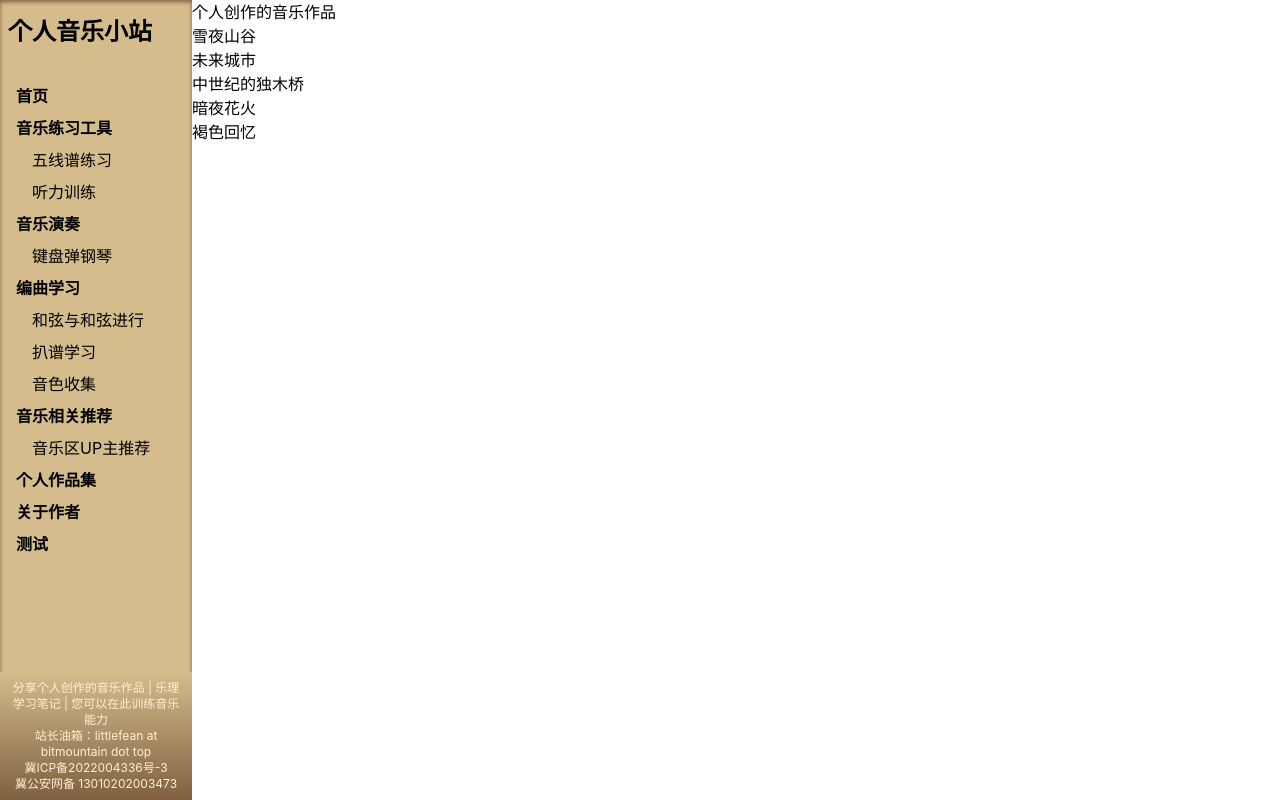
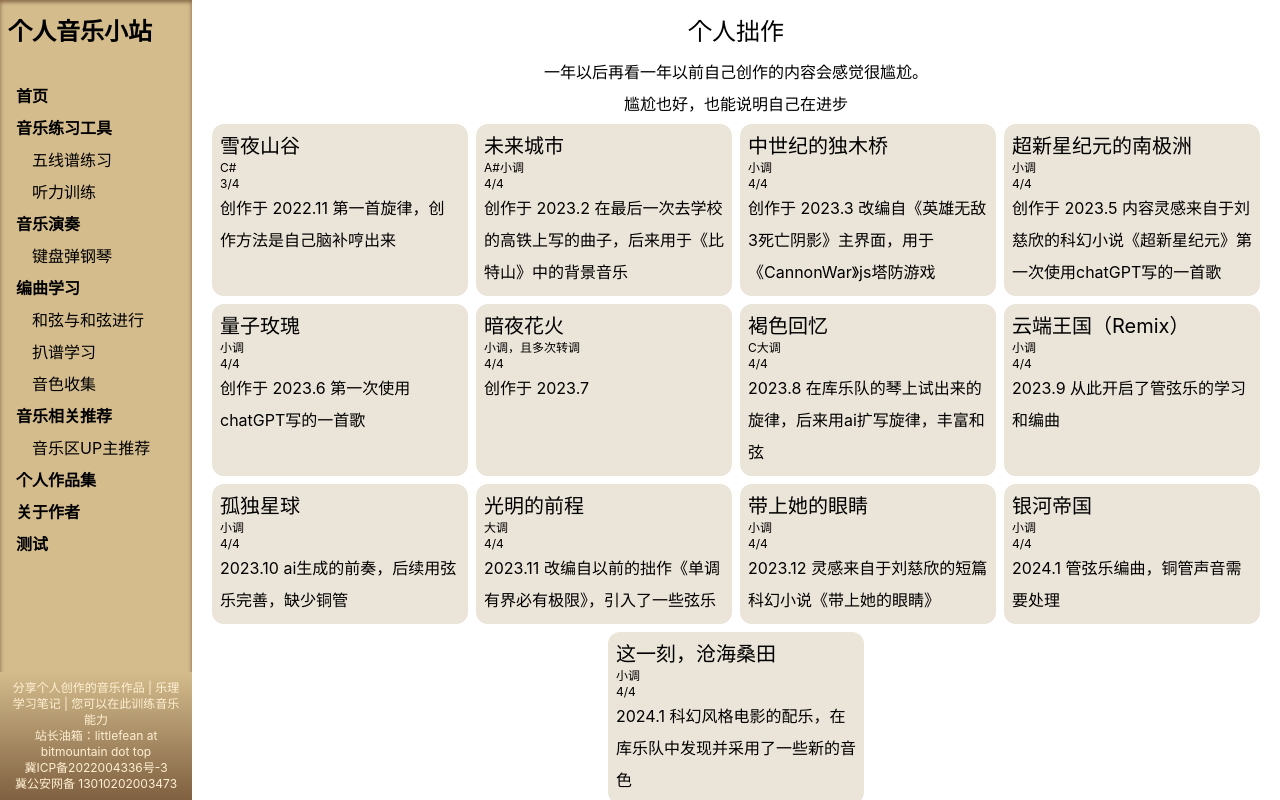
Before and after one commit to MusicPractice/MusicPractice, a Nuxt app: page /works in a window 1280 px wide. Built offline with nearby package versions, Linux system fonts and the light colour scheme.

Commit message:
增加了和弦按钮

```diff
--- a/components/common/mp-button.vue
+++ b/components/common/mp-button.vue
@@ -3,7 +3,7 @@
 </script>
 
 <template>
-  <button class="leading-loose rounded mx-1 px-2 bg-stone-300">
+  <button class="leading-loose ring rounded mx-1 px-2 bg-stone-300">
     <slot></slot>
   </button>
 </template>
--- a/package.json
+++ b/package.json
@@ -6,8 +6,7 @@
     "dev": "nuxt dev",
     "generate": "nuxt generate",
     "preview": "nuxt preview",
-    "postinstall": "nuxt prepare",
-    "test": "jest"
+    "postinstall": "nuxt prepare"
   },
   "config": {
     "nuxt": {
@@ -20,7 +19,6 @@
     "@types/howler": "^2.2.11",
     "@types/node": "^18.17.0",
     "autoprefixer": "^10.4.17",
-    "jest": "^29.7.0",
     "normalize.css": "^8.0.1",
     "nuxt": "^3.6.5",
     "postcss": "^8.4.34",
--- a/pages/author/index.vue
+++ b/pages/author/index.vue
@@ -1,6 +1,6 @@
 <template>
-  <div class="About">
-    <h1>关于作者</h1>
+  <div class="About leading-loose p-4">
+    <h1 class="text-3xl">关于作者</h1>
     <main>
       <h2>网站开设</h2>
       <p>发现使用Cubase编曲时，还要低头看手写的笔记、使用ipad的库乐队进行编曲时，ipad里的笔记软件翻来翻去会比较麻烦</p>
--- a/pages/practice-tools/listeningExercise.vue
+++ b/pages/practice-tools/listeningExercise.vue
@@ -36,7 +36,7 @@
       </tr>
       </tbody>
     </table>
-    <mp-button @click="clearHistory">清空历史</mp-button>
+    <MpButton @click="clearHistory">清空历史</MpButton>
   </div>
 </template>
 
@@ -44,7 +44,6 @@
 
 import MpButton from "~/components/common/mp-button.vue";
 import RandomFrequent from "~/services/randomFrequent";
-import {ref} from "vue";
 
 let guessValue = ref('');
 let isValid = ref(false);
--- a/pages/producer-tools/chord.vue
+++ b/pages/producer-tools/chord.vue
@@ -1,5 +1,7 @@
 <template>
   <div class="Chord">
+    <p>请先点击加载音源，然后再点播放才能试听</p>
+    <button class="ring p-2 m-2 rounded" @click="handleClickLoad">加载音源</button>
     <h1>和弦表</h1>
     <table>
       <thead>
@@ -125,8 +127,7 @@
     </template>
 
     <h1>三和弦试听</h1>
-    <p>请先点击加载音源，然后再点播放才能试听</p>
-    <button class="ring p-2 m-2 rounded" @click="handleClickLoad">加载音源</button>
+
     <!--<button class="ring p-2 m-2 rounded" @click="handleClickChord">播放</button>-->
     <div>
       <span>高亮</span>
@@ -322,11 +323,6 @@ async function handleClickLoad() {
   alert('加载完毕');
 }
 
-function handleClickChord() {
-  const C = new Chord(new Note(3, 1), ChordType.Maj, ChordExtension.None);
-  PianoPlayer.playChord(C, false);
-}
-
 /**
  * 绑定不同的点击和弦按钮
  * @param number
--- a/pages/recommend/uppers.vue
+++ b/pages/recommend/uppers.vue
@@ -20,20 +20,15 @@
         <td>{{ up.tool }}</td>
         <td>{{ up.tag }}</td>
         <td>{{ up.gender ? '♂' : '♀' }}</td>
-        <td>{{ up.link}}</td>
+        <td>{{ up.link }}</td>
       </tr>
       </tbody>
     </table>
   </div>
 </template>
 
-<script lang="ts">
-useSeoMeta({
-  title: '个人音乐作品展 | 音乐区up主推荐',
-  description: '学习乐理，分享音乐作品和音乐区up主',
-  keywords: '乐理学习, 音乐作品, 音乐区up主, 乐理笔记',
-});
-
+<script lang="ts" setup>
+import ups from "~/utils/ups";
 </script>
 
 <style scoped lang="scss">
--- a/pages/works/1/index.vue
+++ /dev/null
@@ -1,22 +0,0 @@
-<template>
-  <div>
-    <h1>雪夜山谷</h1>
-    <a target="_blank" href="https://music.163.com/#/song?id=2017456700">网易云链接</a>
-    <h2>作品说明</h2>
-    <p>这首曲子是当时想着创作一个雪山场景的小游戏背景音乐而进行的，也是个人创作的第一首旋律</p>
-    <p>创作方法是自己脑补哼出来，写的，还不会和弦之类的东西</p>
-    <p>调式C#，四三拍</p>
-  </div>
-
-
-</template>
-
-<script>
-export default {
-  name: "index"
-}
-</script>
-
-<style scoped>
-
-</style>
--- a/pages/works/3/index.vue
+++ /dev/null
@@ -1,15 +0,0 @@
-<template>
-  <div>
-    <h1>中世纪的独木桥</h1>
-  </div>
-</template>
-
-<script>
-export default {
-  name: "index"
-}
-</script>
-
-<style scoped>
-
-</style>
--- a/pages/works/index.vue
+++ b/pages/works/index.vue
@@ -1,35 +1,105 @@
 <template>
-  <div class="">
-    <h1>个人创作的音乐作品</h1>
-    <ul>
-      <li v-for="work in works" :key="work.id">
-        <NuxtLink :to="`/works/${work.id}/`">{{ work.title }}</NuxtLink>
-      </li>
-    </ul>
+  <div class="p-2 leading-loose overflow-auto">
+    <h1 class="text-2xl text-center leading-loose">个人拙作</h1>
+
+    <p class="text-center">一年以后再看一年以前自己创作的内容会感觉很尴尬。</p>
+    <p class="text-center">尴尬也好，也能说明自己在进步</p>
+    <main class="flex flex-wrap justify-center">
+      <section
+          class="p-2 w-64 bg-allogenes m-1 rounded-xl"
+          v-for="(item, i) in works"
+          :key="i">
+        <h2 class="text-xl">{{ item.title }}</h2>
+        <p class="text-xs">{{ item.scale }}</p>
+        <p class="text-xs">{{ item.timeSignature }}</p>
+        <p>{{ item.describe }}</p>
+      </section>
+    </main>
+
   </div>
 </template>
 
-<script>
-useSeoMeta({
-  title: '个人音乐作品展 | 个人音乐作品',
-  description: '学习乐理，分享音乐作品和音乐区up主',
-  keywords: '乐理学习, 音乐作品, 音乐区up主, 乐理笔记',
-});
-
-export default {
-  data() {
-    return {
-      works: [
-        {id: 1, title: '雪夜山谷'},
-        {id: 2, title: '未来城市'},
-        {id: 3, title: '中世纪的独木桥'},
-        {id: 4, title: '暗夜花火'},
-        {id: 5, title: '褐色回忆'},
-        // 添加更多作品...
-      ]
-    }
-  }
-}
+<script lang="ts" setup>
+const works = [
+  {
+    title: '雪夜山谷',
+    describe: '创作于 2022.11 第一首旋律，创作方法是自己脑补哼出来',
+    scale: 'C#',
+    timeSignature: '3/4',
+  },
+  {
+    title: '未来城市',
+    describe: '创作于 2023.2 在最后一次去学校的高铁上写的曲子，后来用于《比特山》中的背景音乐',
+    scale: 'A#小调',
+    timeSignature: '4/4',
+  },
+  {
+    title: '中世纪的独木桥',
+    describe: '创作于 2023.3 改编自《英雄无敌3死亡阴影》主界面，用于《CannonWar》js塔防游戏',
+    scale: '小调',
+    timeSignature: '4/4',
+  },
+  {
+    title: '超新星纪元的南极洲',
+    describe: '创作于 2023.5 内容灵感来自于刘慈欣的科幻小说《超新星纪元》第一次使用chatGPT写的一首歌',
+    scale: '小调',
+    timeSignature: '4/4',
+  },
+  {
+    title: '量子玫瑰',
+    describe: '创作于 2023.6 第一次使用chatGPT写的一首歌',
+    scale: '小调',
+    timeSignature: '4/4',
+  },
+  {
+    title: '暗夜花火',
+    describe: '创作于 2023.7',
+    scale: '小调，且多次转调',
+    timeSignature: '4/4',
+  },
+  {
+    title: '褐色回忆',
+    describe: '2023.8 在库乐队的琴上试出来的旋律，后来用ai扩写旋律，丰富和弦',
+    scale: 'C大调',
+    timeSignature: '4/4',
+  },
+  {
+    title: '云端王国（Remix）',
+    describe: '2023.9 从此开启了管弦乐的学习和编曲',
+    scale: '小调',
+    timeSignature: '4/4',
+  },
+  {
+    title: '孤独星球',
+    describe: '2023.10 ai生成的前奏，后续用弦乐完善，缺少铜管',
+    scale: '小调',
+    timeSignature: '4/4',
+  },
+  {
+    title: '光明的前程',
+    describe: '2023.11 改编自以前的拙作《单调有界必有极限》，引入了一些弦乐',
+    scale: '大调',
+    timeSignature: '4/4',
+  },
+  {
+    title: '带上她的眼睛',
+    describe: '2023.12 灵感来自于刘慈欣的短篇科幻小说《带上她的眼睛》',
+    scale: '小调',
+    timeSignature: '4/4',
+  },
+  {
+    title: '银河帝国',
+    describe: '2024.1 管弦乐编曲，铜管声音需要处理',
+    scale: '小调',
+    timeSignature: '4/4',
+  },
+  {
+    title: '这一刻，沧海桑田',
+    describe: '2024.1 科幻风格电影的配乐，在库乐队中发现并采用了一些新的音色',
+    scale: '小调',
+    timeSignature: '4/4',
+  },
+]
 </script>
 
 <style scoped>
--- a/services/chord.ts
+++ b/services/chord.ts
@@ -46,9 +46,9 @@ export default class Chord {
      * @param root {Note} 根音
      */
     constructor(root: Note, type: ChordType, extension: ChordExtension) {
+        this.root = root;
         this.type = type;
         this.extension = extension;
-        this.root = root;
     }
 
     /**
@@ -56,9 +56,6 @@ export default class Chord {
      * 例如返回 ['C', 'G'] 表示这个和弦的构成音既是C调调内音，也是G调调内音。
      */
     getScale(): string[] {
-        // 定义调内音的音名序列
-        const scale = ['C', 'C#', 'D', 'D#', 'E', 'F', 'F#', 'G', 'G#', 'A', 'A#', 'B'];
-
         // 根据和弦的根音和类型，确定和弦所在的调内音
         const chordNotes = this.getNotes();
         const scales: string[][] = [];
@@ -143,6 +140,20 @@ export default class Chord {
     }
 
     /**
+     * 从和弦的字符串名字中解析出对象，目前仅支持三和弦
+     * @param name {string} 例如：'D#Maj'
+     */
+    static fromName(name: string): Chord {
+        const sliceIndex = name.includes("#") ? 2 : 1;
+        const baseNote: string = name.slice(0, sliceIndex);
+        const chordType: string = name.slice(sliceIndex, name.length);
+        return new Chord(
+            Note.fromNoteName(`${baseNote}3`),
+            ChordType[chordType],
+            ChordExtension.None,
+        )
+    }
+    /**
      * 获取和弦名称
      * @returns {string} 和弦名称，例如 'D#Maj'
      */
```
Also changed, not shown: pages/play/piano.vue (+72 -69 lines), 2 other files (tests, documents, lock files or other folders).
